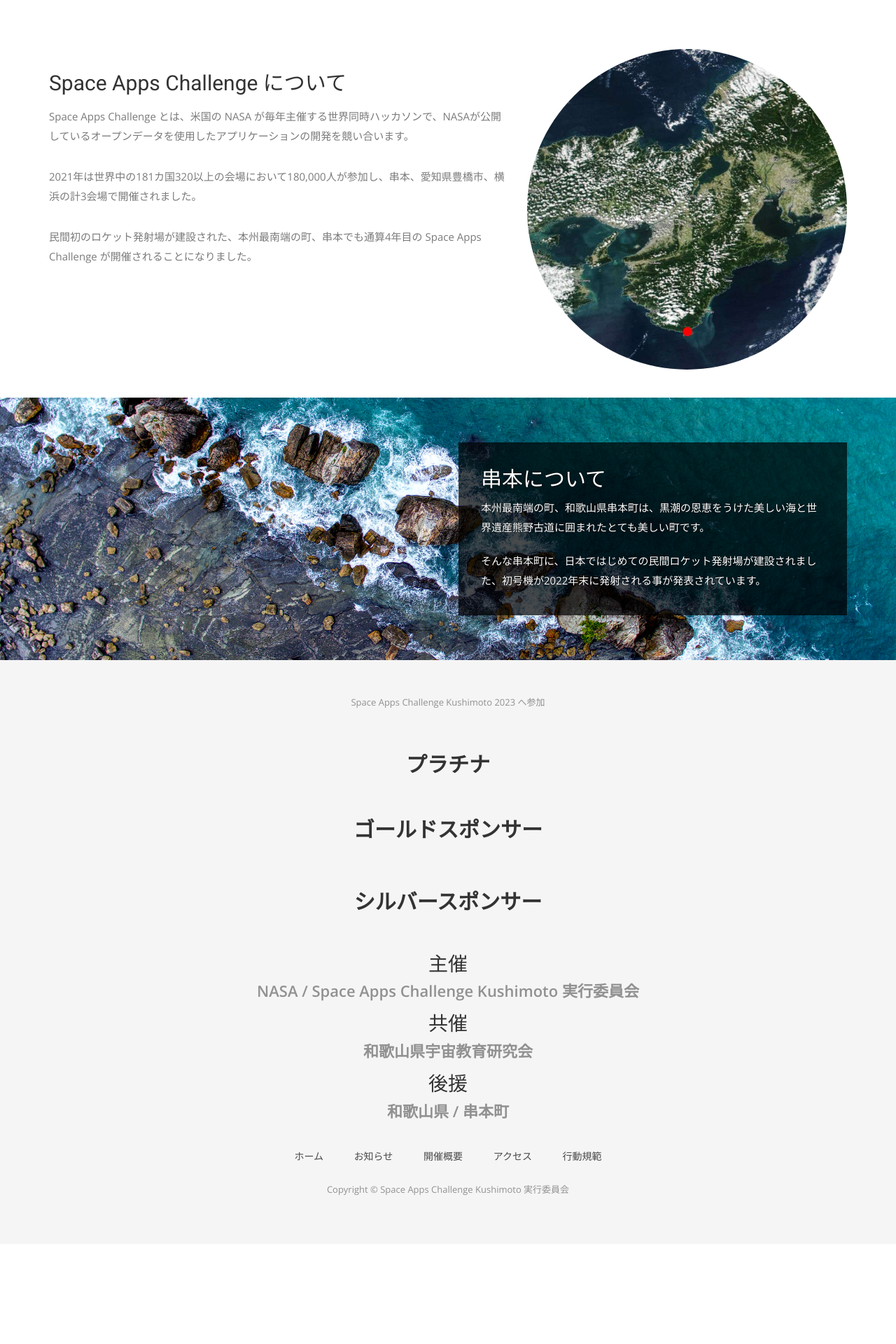
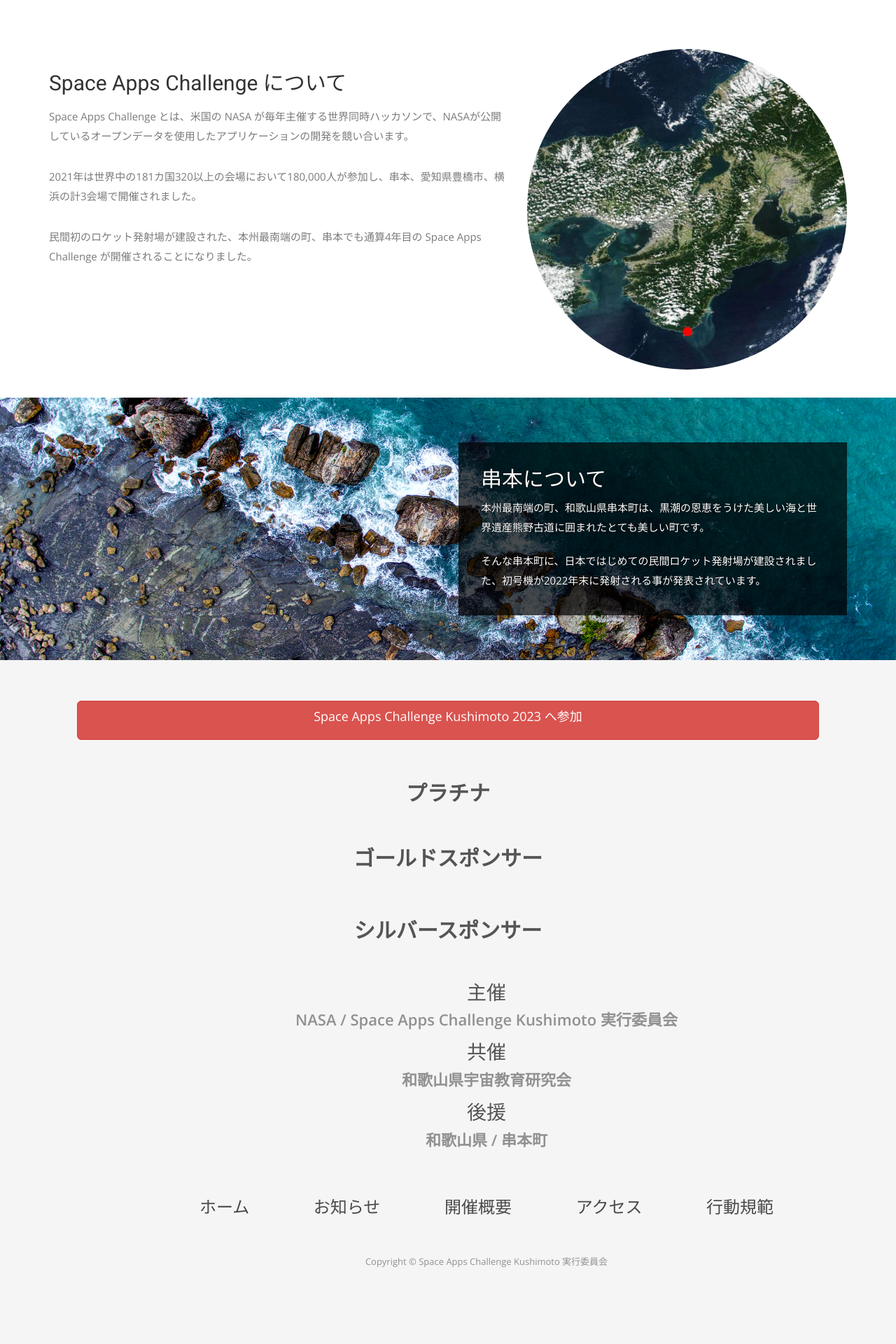
Before and after one commit to space-apps-kushimoto/space-apps-kushimoto.github.io, a Jekyll site: the page built from index.html, in a window 1280 px wide. Shown: the part 1228-3148 px from the top of the page at 70% size. Built offline with Jekyll 4.4.1, drawn with Linux system fonts in a browser that asks for light colours; nearby versions of some CDN libraries; some web fonts are replaced; a script that is not in the unit is left out; before the commit the page ends 3005 px from its top, so only the background shows below that.

Commit message:
Update footer.html

```diff
--- a/_includes/footer.html
+++ b/_includes/footer.html
@@ -2,7 +2,7 @@
 <footer>
   <div class="attend">
       <!-- p><a href="https://spaceappsjapan.connpass.com/event/259498/" class="btn btn-danger btn-lg btn-block">Space Apps Challenge Kushimoto 2022 へ参加</a></p-->
-      <p>Space Apps Challenge Kushimoto 2023 へ参加</p>
+      <p><div class="btn btn-danger btn-lg btn-block">Space Apps Challenge Kushimoto 2023 へ参加</div</p>
       <p></p>
   </div>
 
```
